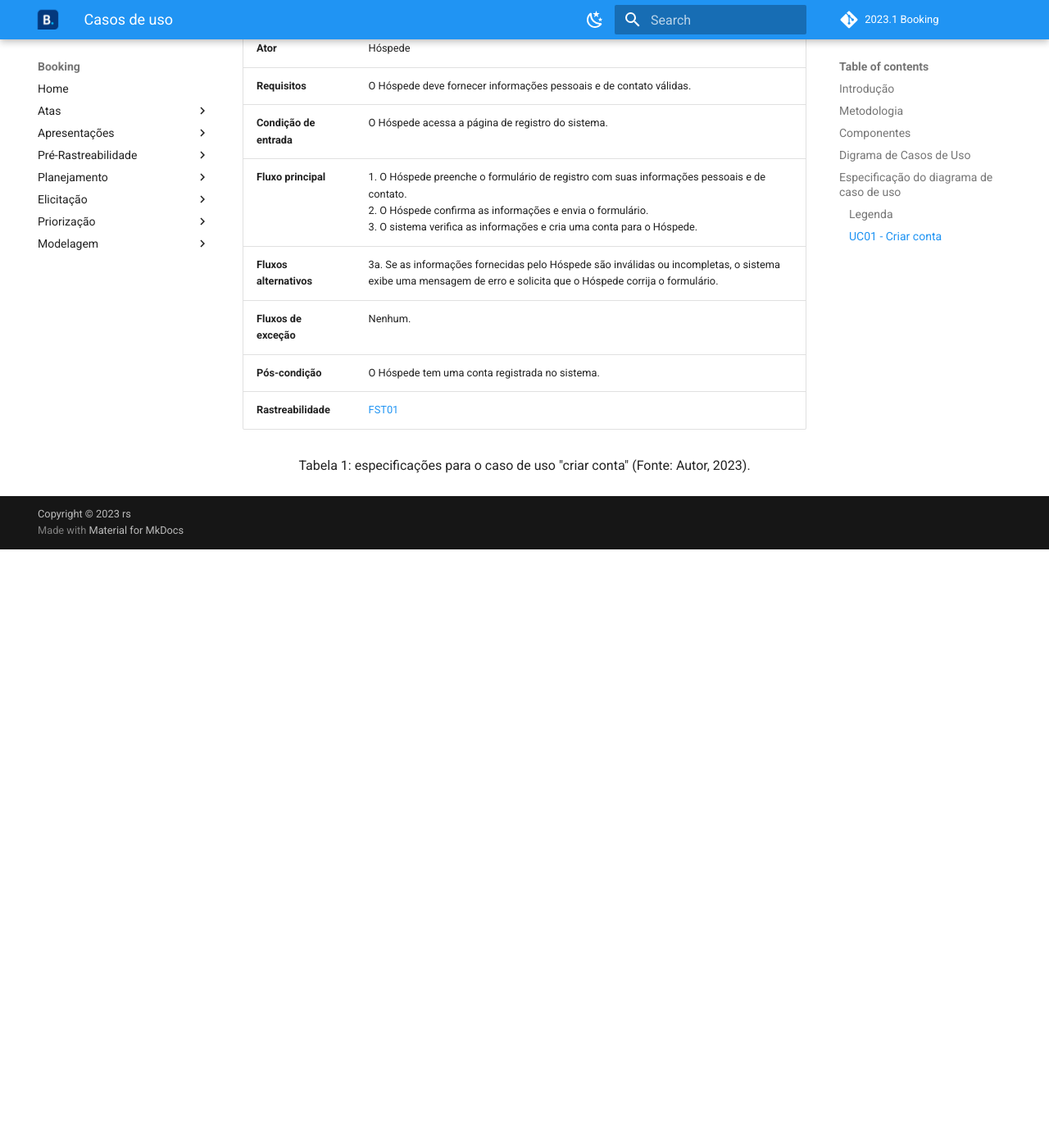
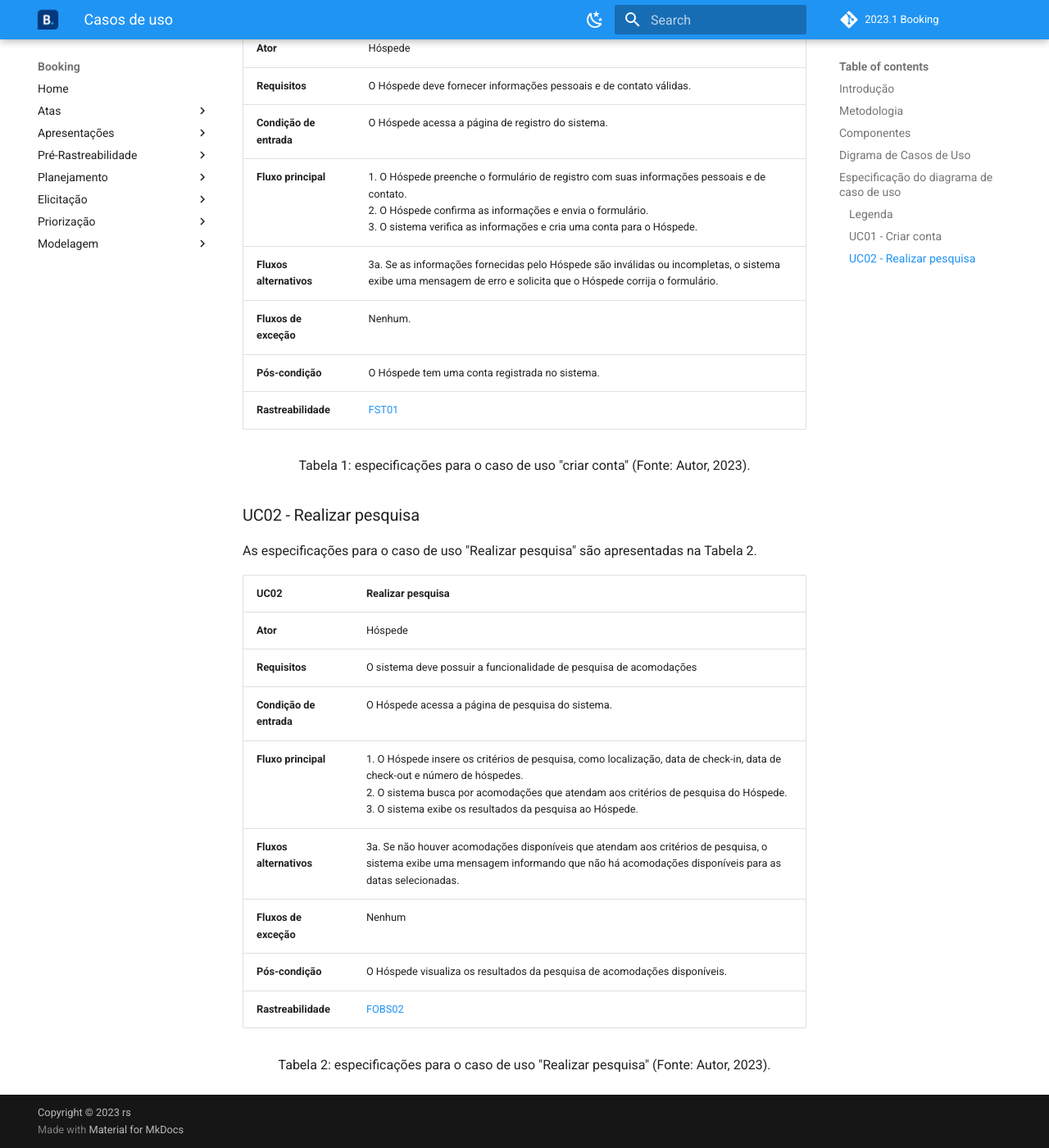
Before and after one commit to Requisitos-de-Software/2023.1-Booking, an MkDocs documentation site: the page built from docs/modelagem/casosDeUso.md, in a window 1280 px wide and 1400 px high, scrolled down 2995 px. Shown: the whole window at 82% size. Built offline with MkDocs 1.6.1 and Material for MkDocs 9.7.7, drawn with Linux system fonts in a browser that asks for light colours; comment, search, counter and statistics services are not loaded; before the commit the page ends 3665 px from its top, so only the background shows below that.

Commit message:
adicionando especificações do UC realizar pesquisa

```diff
--- a/docs/modelagem/casosDeUso.md
+++ b/docs/modelagem/casosDeUso.md
@@ -66,3 +66,22 @@ As especificações para o caso de uso "criar conta" são apresentadas na Tabela
 <div style="text-align: center">
 <p> Tabela 1: especificações para o caso de uso "criar conta" (Fonte: Autor, 2023). </p>
 </div>
+
+### UC02 - Realizar pesquisa
+
+As especificações para o caso de uso "Realizar pesquisa" são apresentadas na Tabela 2.
+
+| UC02                            | Realizar pesquisa                                                                                                                                                                                                                                                                            |
+| ------------------------------- | -------------------------------------------------------------------------------------------------------------------------------------------------------------------------------------------------------------------------------------------------------------------------------------------- |
+| **Ator**                  | Hóspede                                                                                                                                                                                                                                                                                     |
+| **Requisitos**            | O sistema deve possuir a funcionalidade de pesquisa de acomodações                                                                                                                                                                                                                         |
+| **Condição de entrada** | O Hóspede acessa a página de pesquisa do sistema.                                                                                                                                                                                                                                          |
+| **Fluxo principal**       | 1. O Hóspede insere os critérios de pesquisa, como localização, data de check-in, data de check-out e número de hóspedes.<br />2. O sistema busca por acomodações que atendam aos critérios de pesquisa do Hóspede.<br />3. O sistema exibe os resultados da pesquisa ao Hóspede. |
+| **Fluxos alternativos**   | 3a. Se não houver acomodações disponíveis que atendam aos critérios de pesquisa, o sistema exibe uma mensagem informando que não há acomodações disponíveis para as datas selecionadas.                                                                                            |
+| **Fluxos de exceção**   | Nenhum                                                                                                                                                                                                                                                                                       |
+| **Pós-condição**       | O Hóspede visualiza os resultados da pesquisa de acomodações disponíveis.                                                                                                                                                                                                                |
+| **Rastreabilidade**       | [FOBS02](../elicitacao/observacao.md)                                                                                                                                                                                                                                                           |
+
+<div style="text-align: center">
+<p> Tabela 2: especificações para o caso de uso "Realizar pesquisa" (Fonte: Autor, 2023). </p>
+</div>
```
